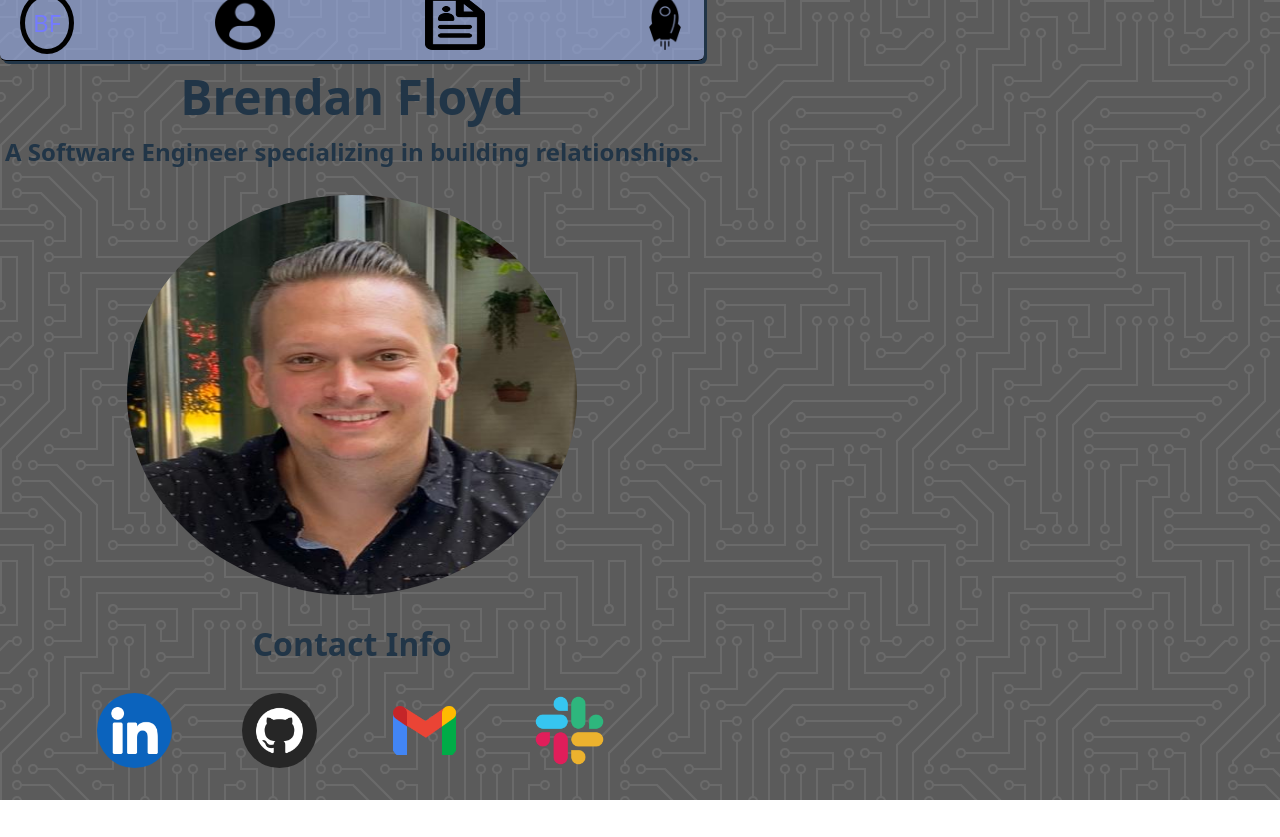
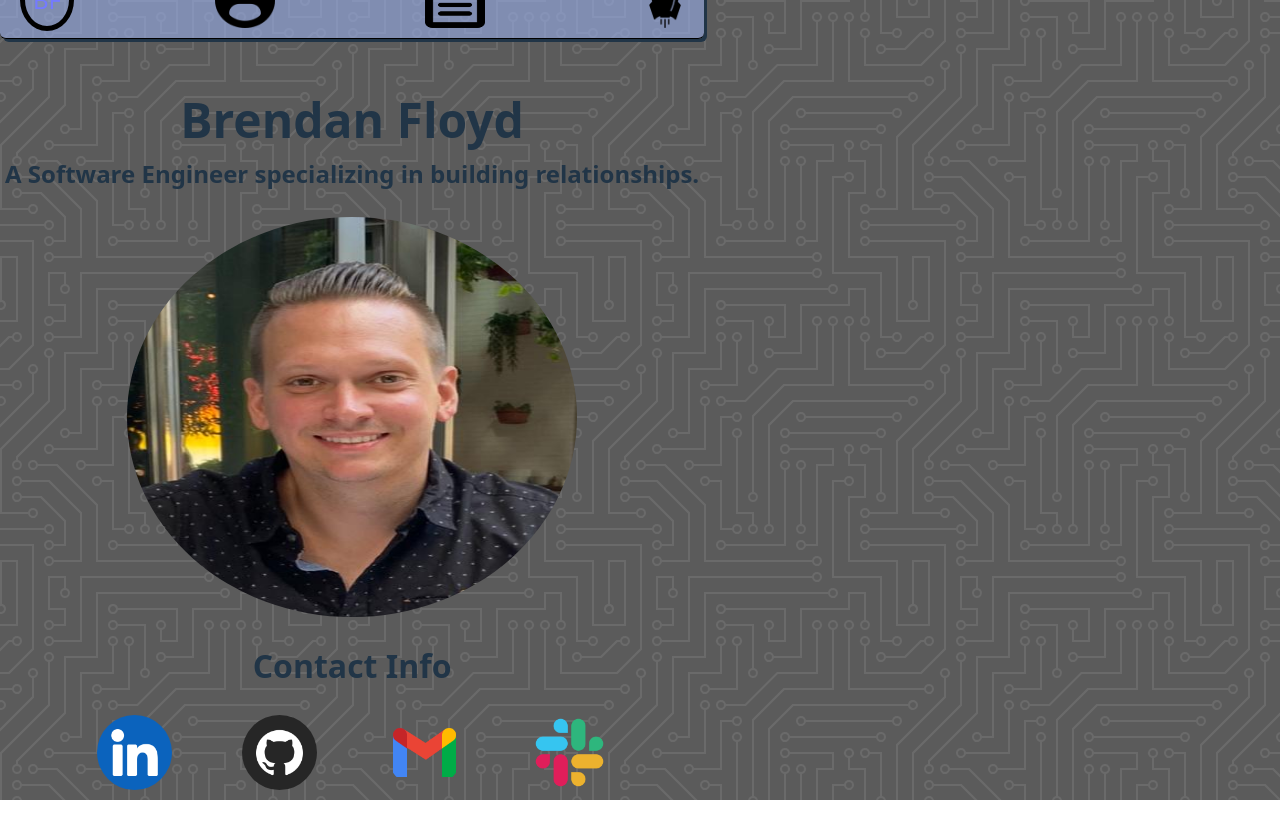
Before and after one commit to bfloyd14/brendan-floyd-profile, a React (Vite) app: page / in a window 1280 px wide. Before the commit the page ends 815 px from the top, so only its background shows below. Built offline with nearby package versions, Linux system fonts and the light colour scheme.

Commit message:
add margin to landing page.

```diff
--- a/src/pages/Landing/Landing.module.css
+++ b/src/pages/Landing/Landing.module.css
@@ -5,6 +5,7 @@
   flex-direction: column;
   animation-duration: 2s;
   animation-name: slidein;
+  margin-top: 45px;
 }
 
 @keyframes slidein {
```
